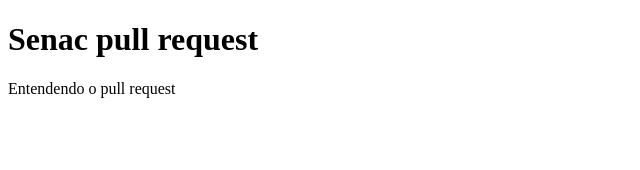
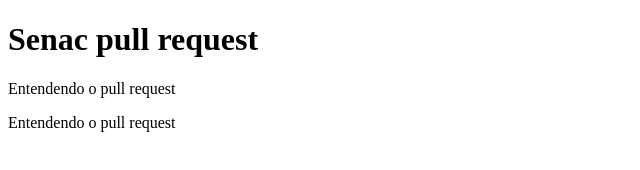
Before and after one commit to GabrielLopes323/08-20, a plain HTML site: page index.html in a window 1280 px wide. Shown: the whole page, without its empty margins (0-640 px from the left). Drawn offline with Linux system fonts and the light colour scheme.

Commit message:
modificado2

```diff
--- a/index.html
+++ b/index.html
@@ -8,5 +8,6 @@
  <body>
     <h1>Senac pull request</h1>
     <p>Entendendo o pull request</p>
+    <p>Entendendo o pull request</p>
  </body>
  </html>
```
